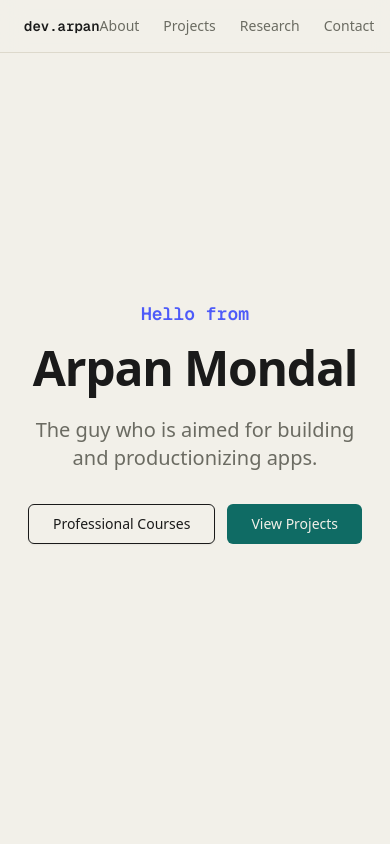
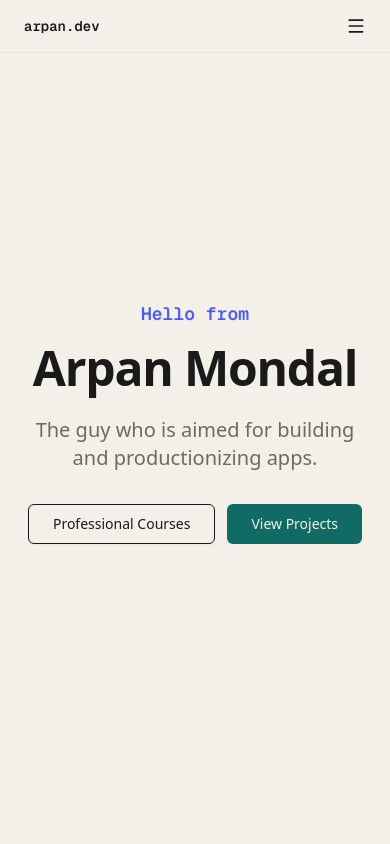
Before and after one commit to arpan-1010/Portfolio, a Next.js app: page / in a window 390 px wide. Shown: the top 844 px of the page. Built offline with nearby package versions, Linux system fonts and the light colour scheme.

Commit message:
Enhance Navbar with mobile dropdown and toggle
Updated the navbar component to include a mobile dropdown menu and improved the toggle button functionality.

```diff
--- a/src/components/layout/navbar.tsx
+++ b/src/components/layout/navbar.tsx
@@ -1,28 +1,34 @@
 "use client";
 
+import { useState } from "react";
 import Link from "next/link";
-import { motion } from "motion/react";
+import { motion, AnimatePresence } from "motion/react";
+import { Menu, X } from "lucide-react";
 
 const navLinks = [
   { href: "/about", label: "About" },
+  { href: "/#courses", label: "Courses" },
   { href: "/#projects", label: "Projects" },
   { href: "/#research", label: "Research" },
   { href: "/#contact", label: "Contact" },
 ];
 
 export function Navbar() {
+  const [open, setOpen] = useState(false);
+
   return (
     <motion.header
       initial={{ y: -20, opacity: 0 }}
       animate={{ y: 0, opacity: 1 }}
       transition={{ duration: 0.5, ease: "easeOut" }}
-      className="fixed top-0 z-50 w-full border-b border-border/100 bg-background/80 backdrop-blur-md"
+      className="fixed top-0 z-50 w-full border-b border-border/60 bg-background/80 backdrop-blur-md"
     >
       <nav className="mx-auto flex max-w-5xl items-center justify-between px-6 py-4">
         <Link href="/" className="font-mono text-sm font-semibold">
-          dev.arpan
+          arpan.dev
         </Link>
-        <ul className="flex gap-6 text-sm">
+
+        <ul className="hidden gap-6 text-sm sm:flex">
           {navLinks.map((link) => (
             <li key={link.href}>
               <Link
@@ -34,7 +40,70 @@ export function Navbar() {
             </li>
           ))}
         </ul>
+
+        <button
+          type="button"
+          onClick={() => setOpen((prev) => !prev)}
+          className="flex items-center justify-center sm:hidden"
+          aria-label="Toggle menu"
+        >
+          <AnimatePresence mode="wait" initial={false}>
+            {open ? (
+              <motion.span
+                key="close"
+                initial={{ rotate: -90, opacity: 0 }}
+                animate={{ rotate: 0, opacity: 1 }}
+                exit={{ rotate: 90, opacity: 0 }}
+                transition={{ duration: 0.2 }}
+              >
+                <X className="h-5 w-5" />
+              </motion.span>
+            ) : (
+              <motion.span
+                key="open"
+                initial={{ rotate: 90, opacity: 0 }}
+                animate={{ rotate: 0, opacity: 1 }}
+                exit={{ rotate: -90, opacity: 0 }}
+                transition={{ duration: 0.2 }}
+              >
+                <Menu className="h-5 w-5" />
+              </motion.span>
+            )}
+          </AnimatePresence>
+        </button>
       </nav>
+
+      {/* Mobile dropdown menu */}
+      <AnimatePresence>
+        {open && (
+          <motion.div
+            initial={{ height: 0, opacity: 0 }}
+            animate={{ height: "auto", opacity: 1 }}
+            exit={{ height: 0, opacity: 0 }}
+            transition={{ duration: 0.3, ease: "easeInOut" }}
+            className="overflow-hidden border-t border-border/60 sm:hidden"
+          >
+            <ul className="flex flex-col gap-1 px-6 py-4">
+              {navLinks.map((link, i) => (
+                <motion.li
+                  key={link.href}
+                  initial={{ opacity: 0, x: -10 }}
+                  animate={{ opacity: 1, x: 0 }}
+                  transition={{ duration: 0.2, delay: i * 0.05 }}
+                >
+                  <Link
+                    href={link.href}
+                    onClick={() => setOpen(false)}
+                    className="block py-2 text-sm text-muted-foreground transition-colors hover:text-primary"
+                  >
+                    {link.label}
+                  </Link>
+                </motion.li>
+              ))}
+            </ul>
+          </motion.div>
+        )}
+      </AnimatePresence>
     </motion.header>
   );
 }
```
